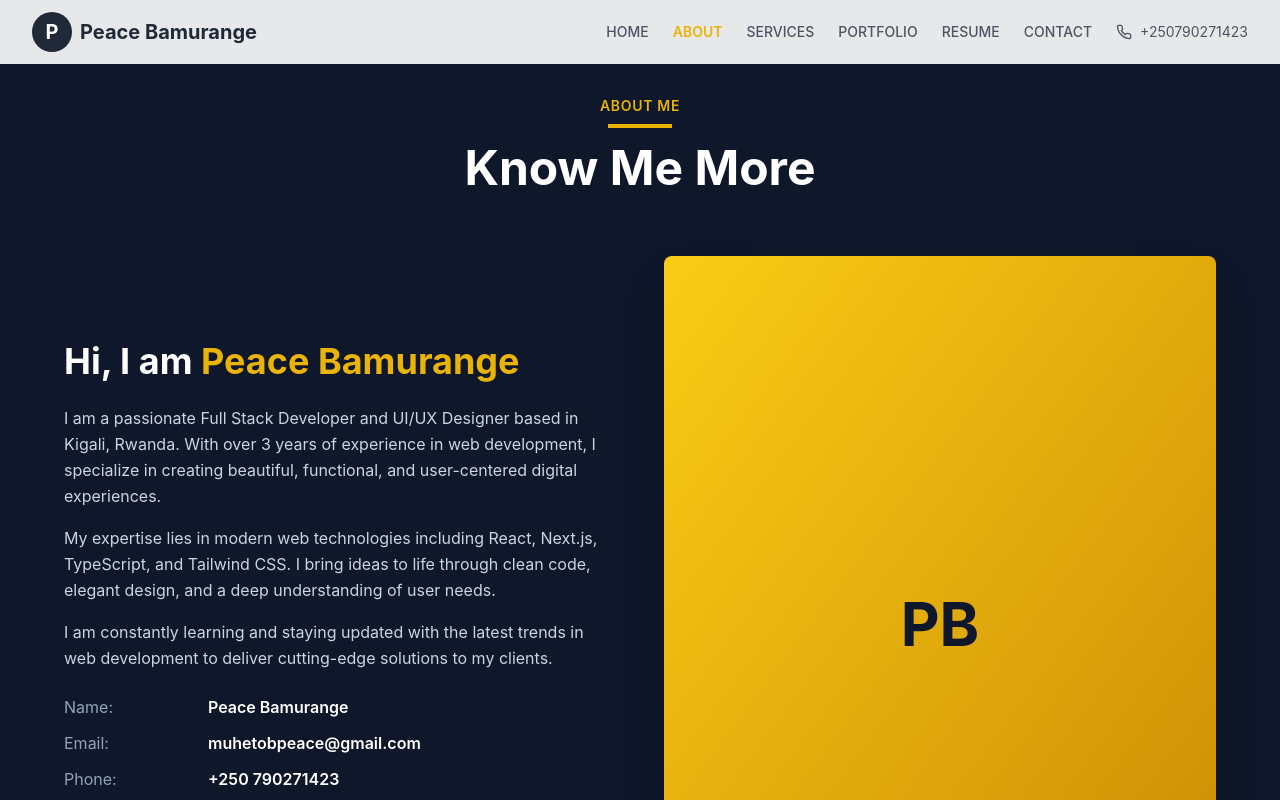
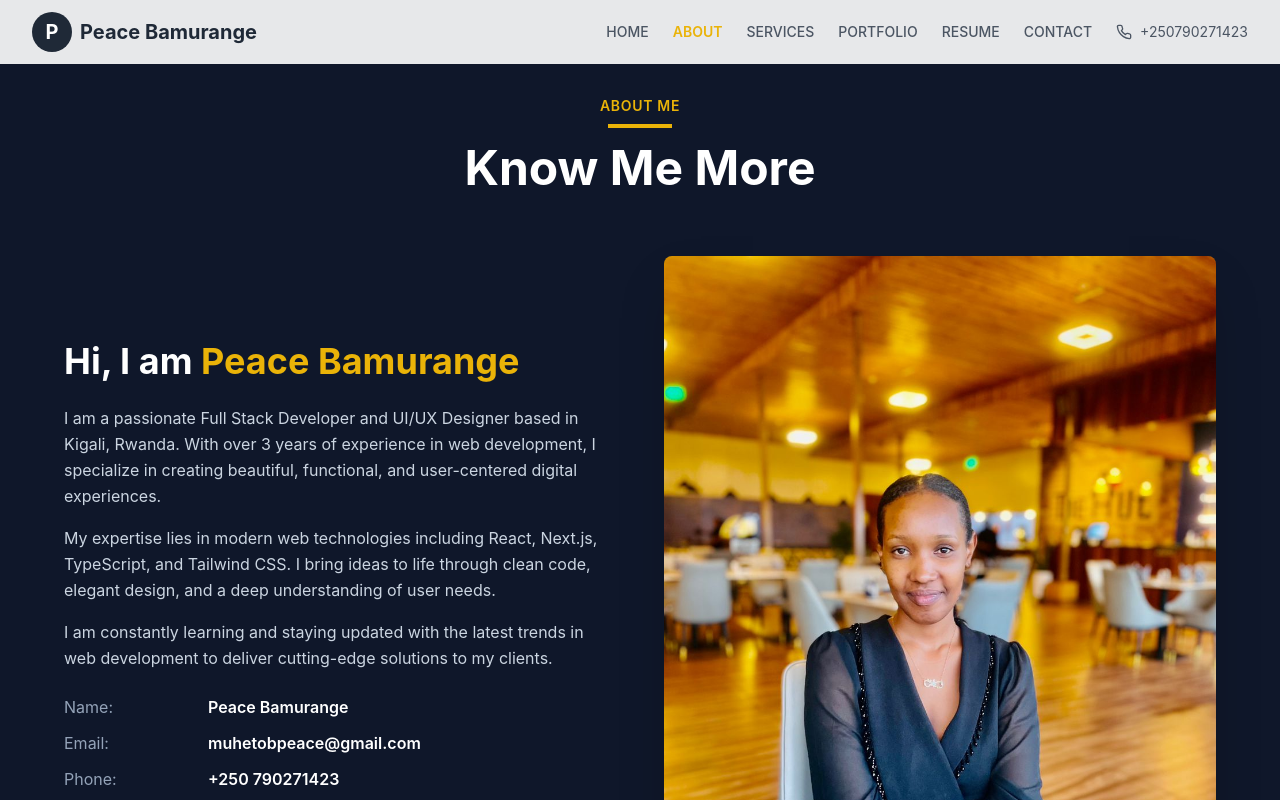
Before and after one commit to muhetopeace/My_portifolio, a Next.js app: page / in a window 1280 px wide. Both pictures are taken after a click on the button "ABOUT". Shown: the top 800 px of the page. Built offline with nearby package versions, Linux system fonts and the light colour scheme.

Commit message:
updated profiles

```diff
--- a/components/About.tsx
+++ b/components/About.tsx
@@ -67,9 +67,14 @@ export default function AboutPage() {
 
           <div className="relative">
             <div className="aspect-[3/4] bg-slate-800 rounded-lg overflow-hidden shadow-2xl">
-              <div className="flex items-center justify-center h-full bg-gradient-to-br from-yellow-400 to-yellow-600">
-                <span className="text-slate-900 font-bold text-6xl">PB</span>
-              </div>
+            <Image
+  src="/profile.jpeg"
+  alt="Peace Bamurange"
+  width={500}
+  height={500}
+  className="object-cover w-full h-full"
+/>
+
             </div>
           </div>
         </div>
--- a/components/HomePage.tsx
+++ b/components/HomePage.tsx
@@ -21,9 +21,16 @@ export default function HomePage({ setActivePage }: HomePageProps) {
 
       <div className="relative z-10 text-center px-4 max-w-5xl mx-auto">
         <div className="mb-8">
-          <div className="w-48 h-48 rounded-full mx-auto border-4 border-yellow-500 shadow-2xl bg-gradient-to-br from-yellow-400 to-yellow-600 flex items-center justify-center">
-            <span className="text-slate-900 font-bold text-4xl">PB</span>
-          </div>
+          <div className="w-48 h-48 rounded-full mx-auto border-4 border-yellow-500 shadow-2xl overflow-hidden">
+  <Image
+    src="/mujiji.jpg"
+    alt="Peace Bamurange"
+    width={300}
+    height={300}
+    className="object-cover w-full h-full"
+  />
+</div>
+
         </div>
         <h1 className="text-4xl sm:text-5xl md:text-7xl font-bold mb-6">
           Hi, I am <span className="text-yellow-500">Peace Bamurange</span>
```
Also changed, not shown: public/mujiji.jpg (added), public/profile.jpeg (added).
